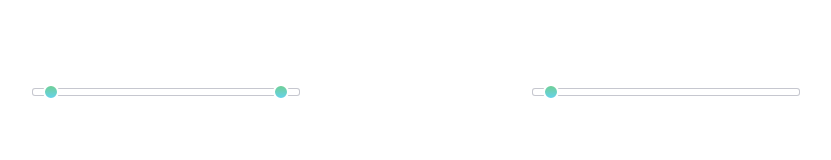
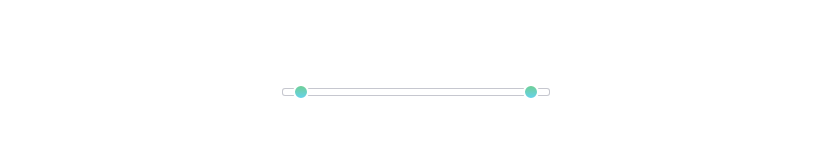
Before and after one commit to Wood85/range-slider, a website built with webpack: page src/index.html in a window 1280 px wide. Shown: the whole page, without its empty margins (108-939 px from the left). Built offline with nearby package versions, Linux system fonts and the light colour scheme.

Commit message:
changed the structure of imports

```diff
--- a/src/index.html
+++ b/src/index.html
@@ -9,9 +9,6 @@
     <div class="wrap">
       <div id="range-slider"></div>
     </div>
-    <div class="wrap">
-      <div id="slider"></div>
-    </div>
   </div>
 </body>
 </html>
--- a/src/index.js
+++ b/src/index.js
@@ -1,12 +1,6 @@
 import './styles/index.scss';
 
-import {RangeSliderView} from './range-slider/layers/range-slider-view';
+import {RangeSliderController} from './range-slider/layers/range-slider-controller';
 
 
-const rangeSlider = new RangeSliderView('#range-slider', {
-  quantity: 2
-});
-
-const slider = new RangeSliderView('#slider', {
-
-});
+const rangeSlider = new RangeSliderController();
--- a/src/range-slider/layers/range-slider-controller.js
+++ b/src/range-slider/layers/range-slider-controller.js
@@ -1,7 +1,9 @@
 import {RangeSliderModel} from './range-slider-model';
+import {RangeSliderView} from './range-slider-view';
 
 export class RangeSliderController {
   constructor() {
     this.model = new RangeSliderModel();
+    this.view = new RangeSliderView();
   }
 }
--- a/src/range-slider/layers/range-slider-view.js
+++ b/src/range-slider/layers/range-slider-view.js
@@ -1,27 +1,26 @@
-import {RangeSliderController} from './range-slider-controller';
+export class RangeSliderView {
+  constructor() {
+    this.rangeSlider = this.getElement('#range-slider');
+    this.slider = this.createElement('div', 'slider');
+    this.thumb1 = this.createElement('div', 'slider__thumb1');
+    this.thumb2 = this.createElement('div', 'slider__thumb2');
 
- export class RangeSliderView {
-  constructor(selector, options) {
-    this.controller = new RangeSliderController();
+    this.slider.append(this.thumb1, this.thumb2);
+    this.rangeSlider.append(this.slider);
 
-    this.elem = document.querySelector(selector);
-    this.options = options;
-
-
-    this.#render();
   }
 
-  #render() {
-    const {quantity} = this.options;
-    this.elem.classList.add('range-slider');
-    this.thumb1 = document.createElement('div');
-    this.thumb1.classList.add('range-slider__thumb1');
-    this.thumb2 = document.createElement('div');
-    this.thumb2.classList.add('range-slider__thumb2');
-    this.elem.appendChild(this.thumb1);
+  createElement(tag, className) {
+    const element = document.createElement(tag)
+    if (className) element.classList.add(className)
 
-    if (quantity === 2) {
-      this.elem.appendChild(this.thumb2);
-    }
+    return element
   }
+
+  getElement(selector) {
+    const element = document.querySelector(selector)
+
+    return element
+  }
+
 }
--- a/src/range-slider/range-slider.scss
+++ b/src/range-slider/range-slider.scss
@@ -1,4 +1,4 @@
-.range-slider {
+.slider {
   background: #FFFFFF;
   width: 266px;
   height: 6px;
```
